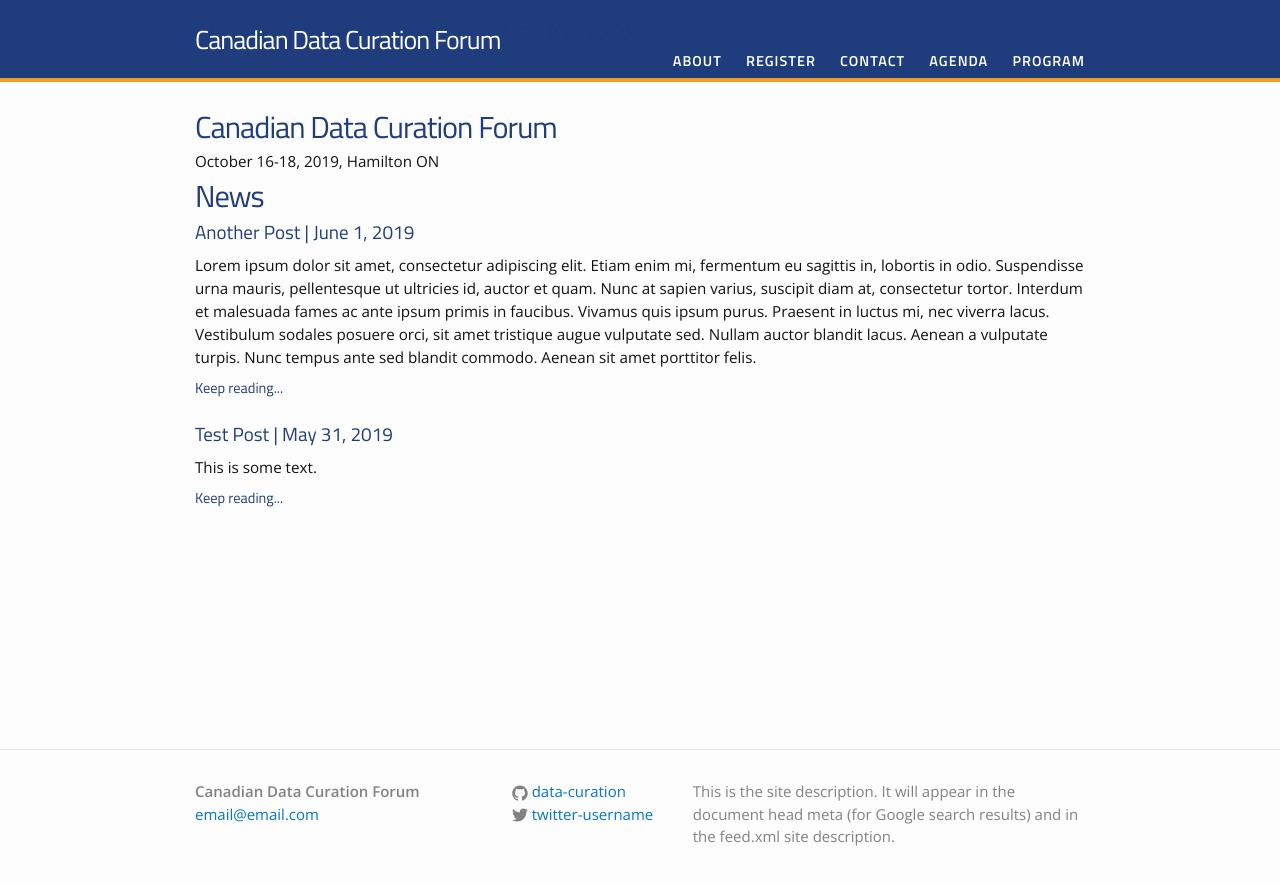
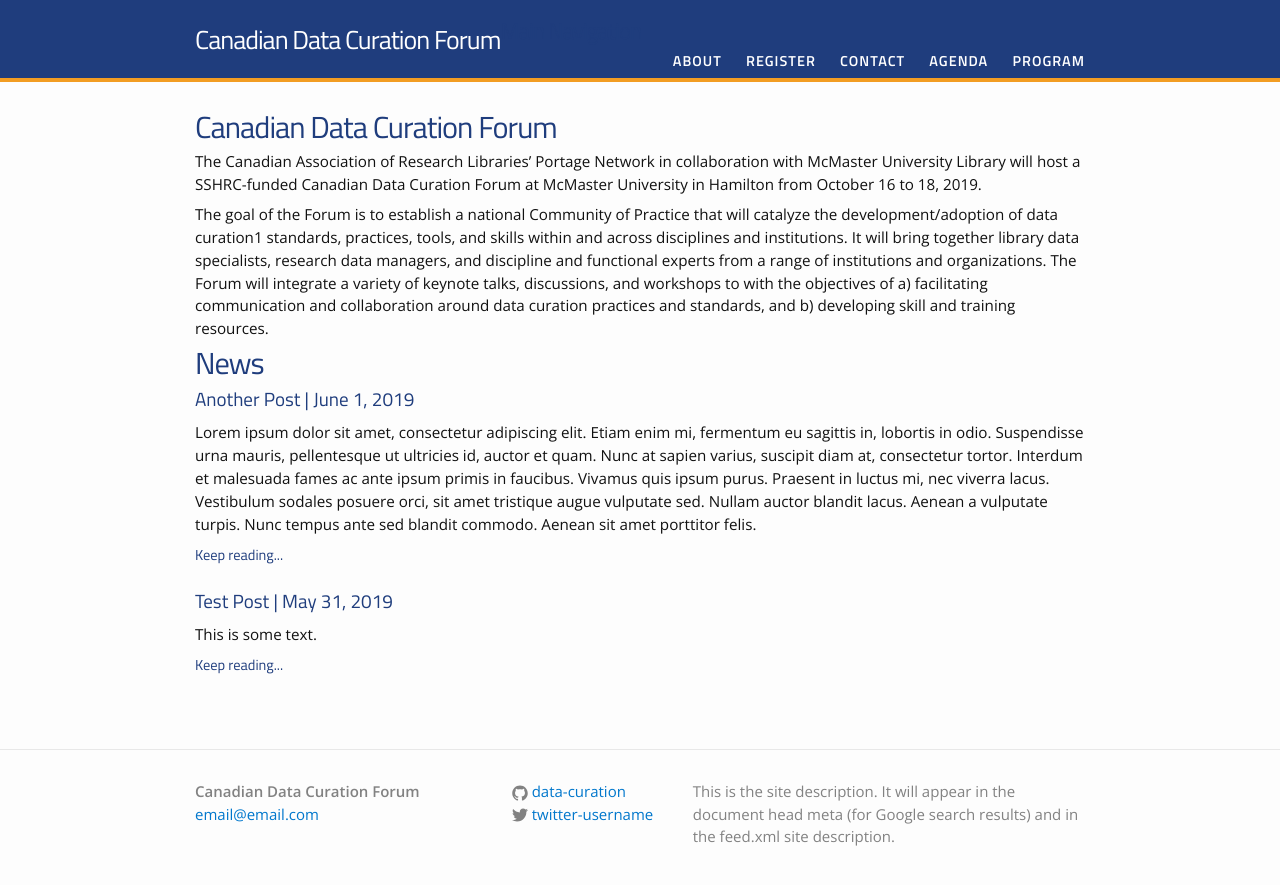
Before and after one commit to data-curation/data-curation.github.io, a Jekyll site: the page built from index.md, in a window 1280 px wide. Shown: the top 885 px of the page. Built offline with Jekyll 4.4.1, drawn with Linux system fonts in a browser that asks for light colours.

Commit message:
Update index.md

```diff
--- a/index.md
+++ b/index.md
@@ -3,9 +3,9 @@ layout: default
 ---
 
 <h1 class="post-title">Canadian Data Curation Forum</h1>
-October 16-18, 2019, Hamilton ON
+The Canadian Association of Research Libraries’ Portage Network in collaboration with McMaster University Library will host a SSHRC-funded Canadian Data Curation Forum at McMaster University in Hamilton from October 16 to 18, 2019.
 
-
+The goal of the Forum is to establish a national Community of Practice that will catalyze the development/adoption of data curation1 standards, practices, tools, and skills within and across disciplines and institutions. It will bring together library data specialists, research data managers, and discipline and functional experts from a range of institutions and organizations. The Forum will integrate a variety of keynote talks, discussions, and workshops to with the objectives of a) facilitating communication and collaboration around data curation practices and standards, and b) developing skill and training resources.
 
 <h1 class="post-title">News</h1>
 
```
